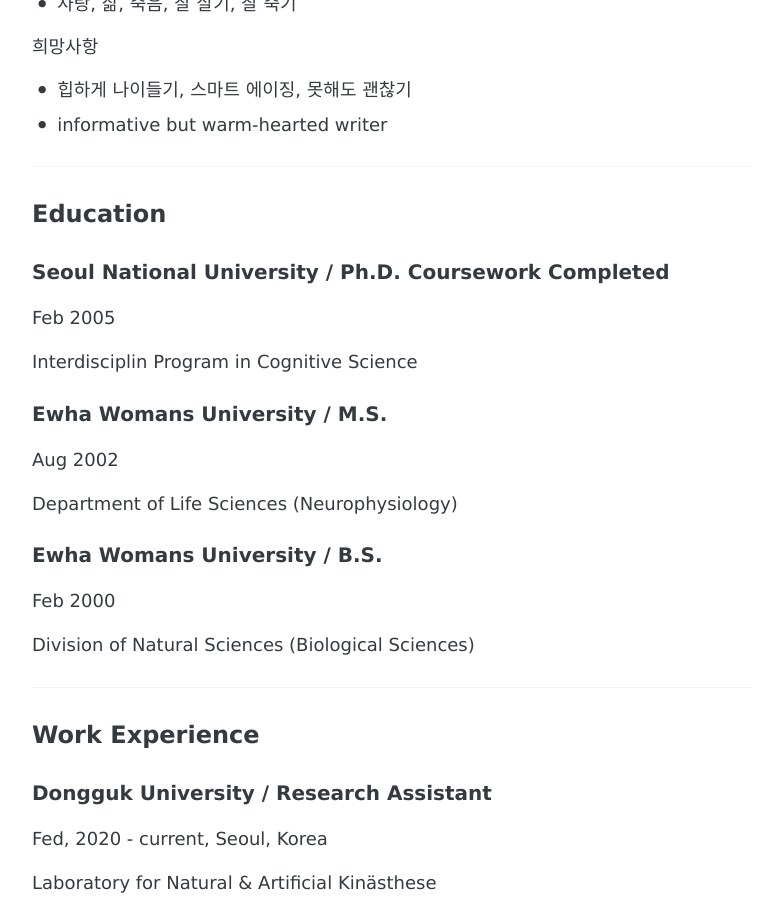
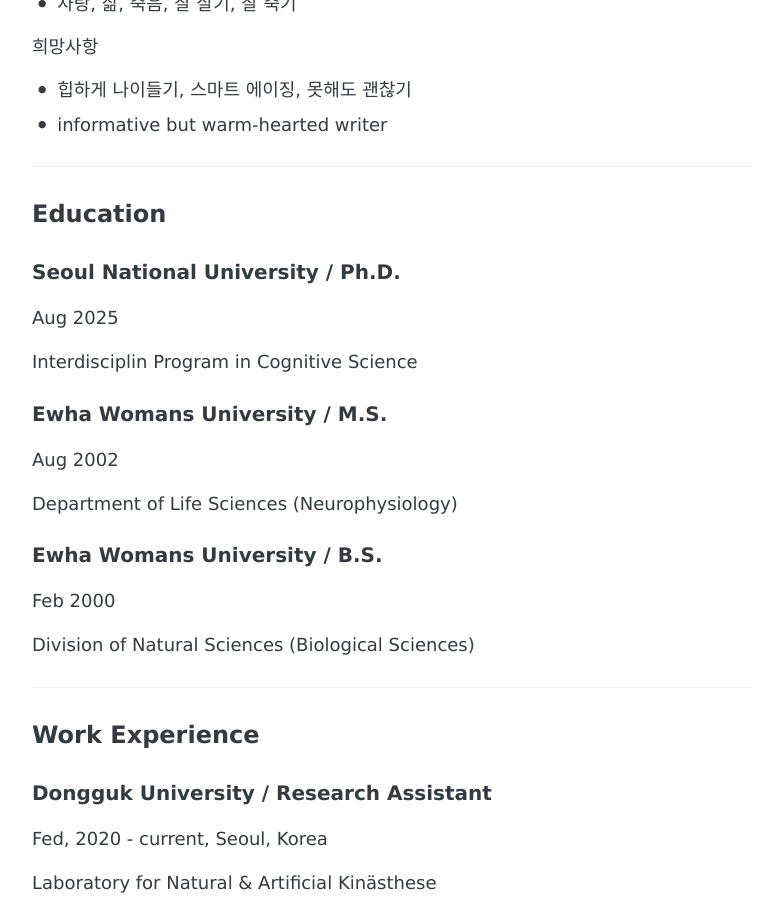
Before and after one commit to shinymj/shinymj.github.io, a Jekyll site: the page built from about.md, in a window 1280 px wide and 900 px high, scrolled down 1139 px. Shown: the whole window, without its empty margins (248-1031 px from the left). Built offline with Jekyll 4.4.1, drawn with Linux system fonts in a browser that asks for light colours; some of the changed text lies outside the part shown.

Commit message:
Update about.md

```diff
--- a/about.md
+++ b/about.md
@@ -39,9 +39,9 @@ I majored Biology and Cognitive Science.
 
 ---
 ## **Education**
-### Seoul National University / Ph.D. Coursework Completed
+### Seoul National University / Ph.D.
 
-Feb 2005
+Aug 2025
 
 Interdisciplin Program in Cognitive Science
 
```
Also changed, not shown: other parts of about.md (+2 -1 lines).
